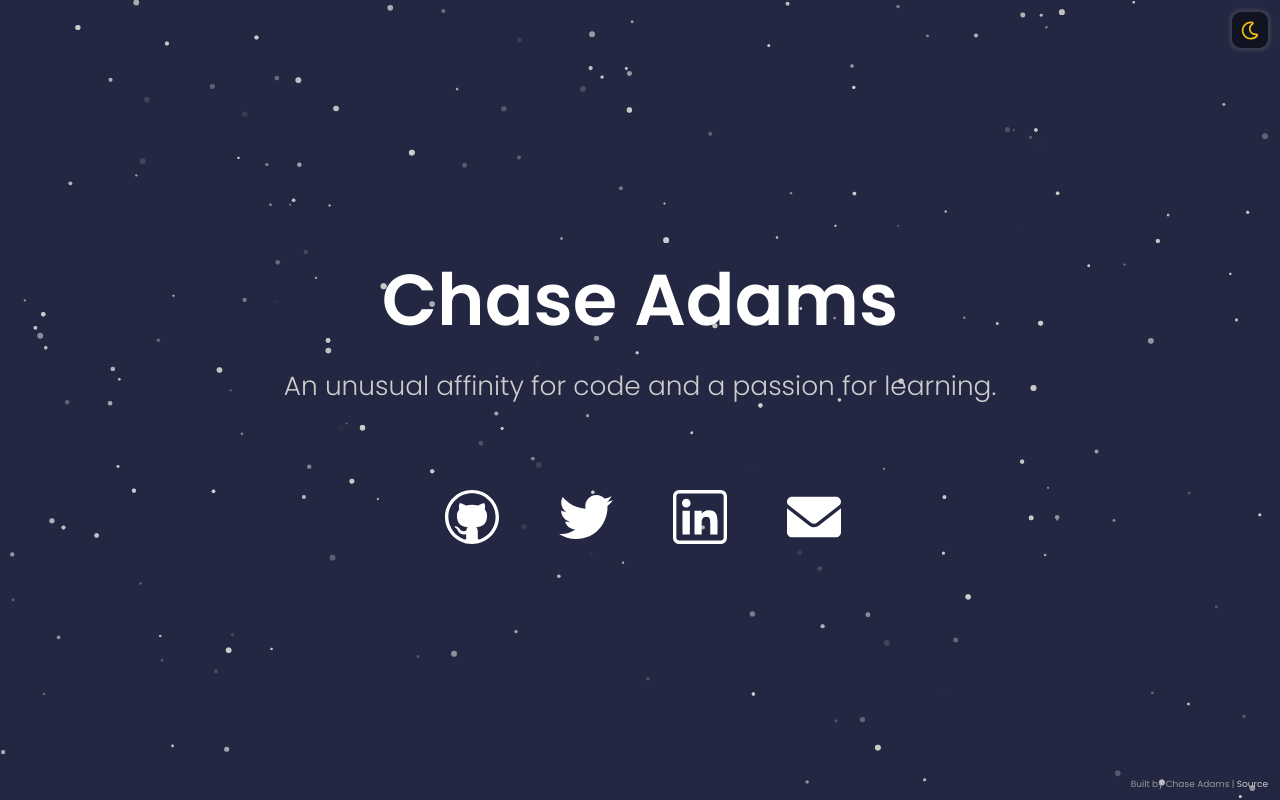
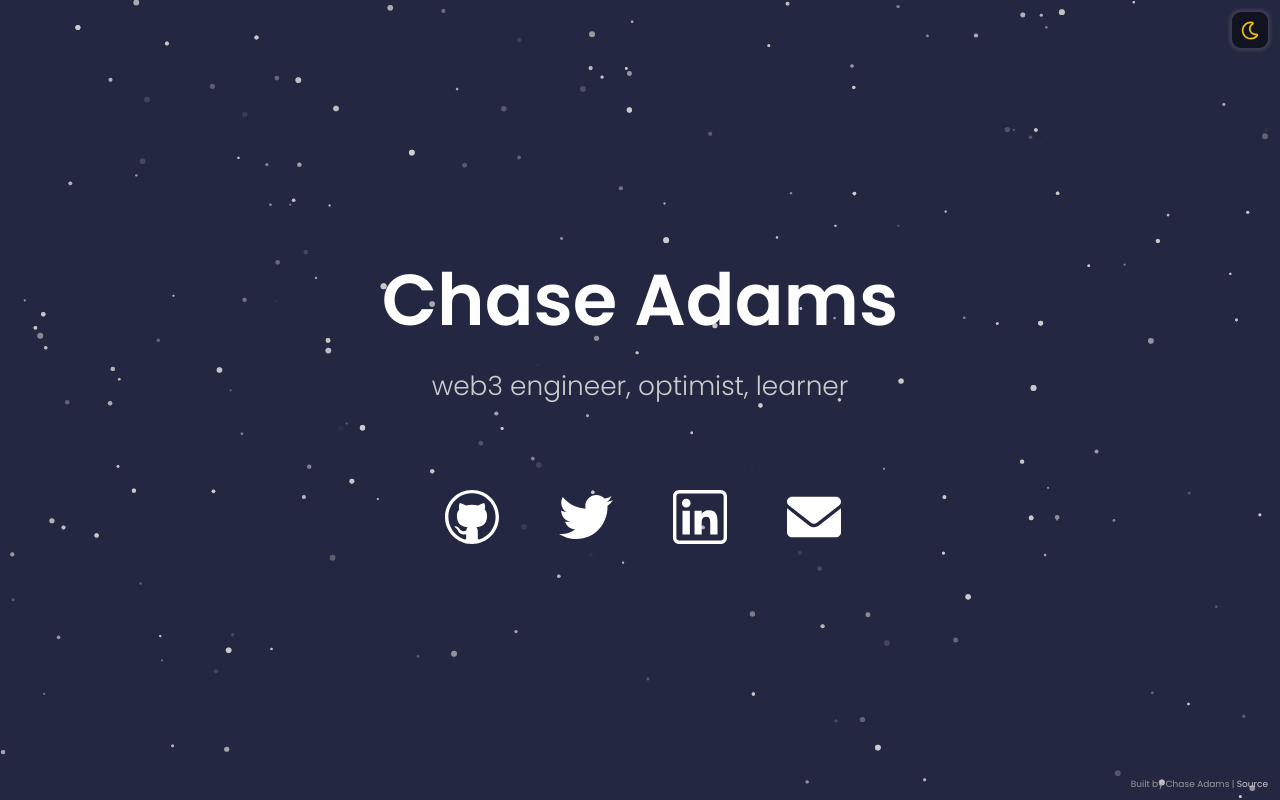
Before and after one commit to 0xcadams/0xcadams-com, a React (Create React App) app: page / in a window 1280 px wide. Built offline with nearby package versions, Linux system fonts and the light colour scheme.

Commit message:
fix: changed verbiage and updated links

```diff
--- a/src/components/Buttons.jsx
+++ b/src/components/Buttons.jsx
@@ -84,7 +84,7 @@ export const Buttons = () => {
       label: 'Twitter',
     },
     {
-      href: 'https://www.linkedin.com/in/cadamsio/',
+      href: 'https://www.linkedin.com/in/chaseadams',
       aria: 'Visit my LinkedIn profile',
       icon: <LinkedIn />,
       label: 'LinkedIn',
--- a/src/components/Content.jsx
+++ b/src/components/Content.jsx
@@ -39,7 +39,7 @@ export const Content = () => {
   return (
     <div>
       <C.Name theme={theme} data-v2='name' aria-label='My name is Chase Adams'>Chase Adams</C.Name>
-      <C.Title theme={theme} data-v2='title' aria-label='An unusual affinity for code and a passion for learning'>An unusual affinity for code and a passion for learning.</C.Title>
+      <C.Title theme={theme} data-v2='title' aria-label='web3 engineer, optimist, learner'>web3 engineer, optimist, learner</C.Title>
     </div>
   );
 };
```
